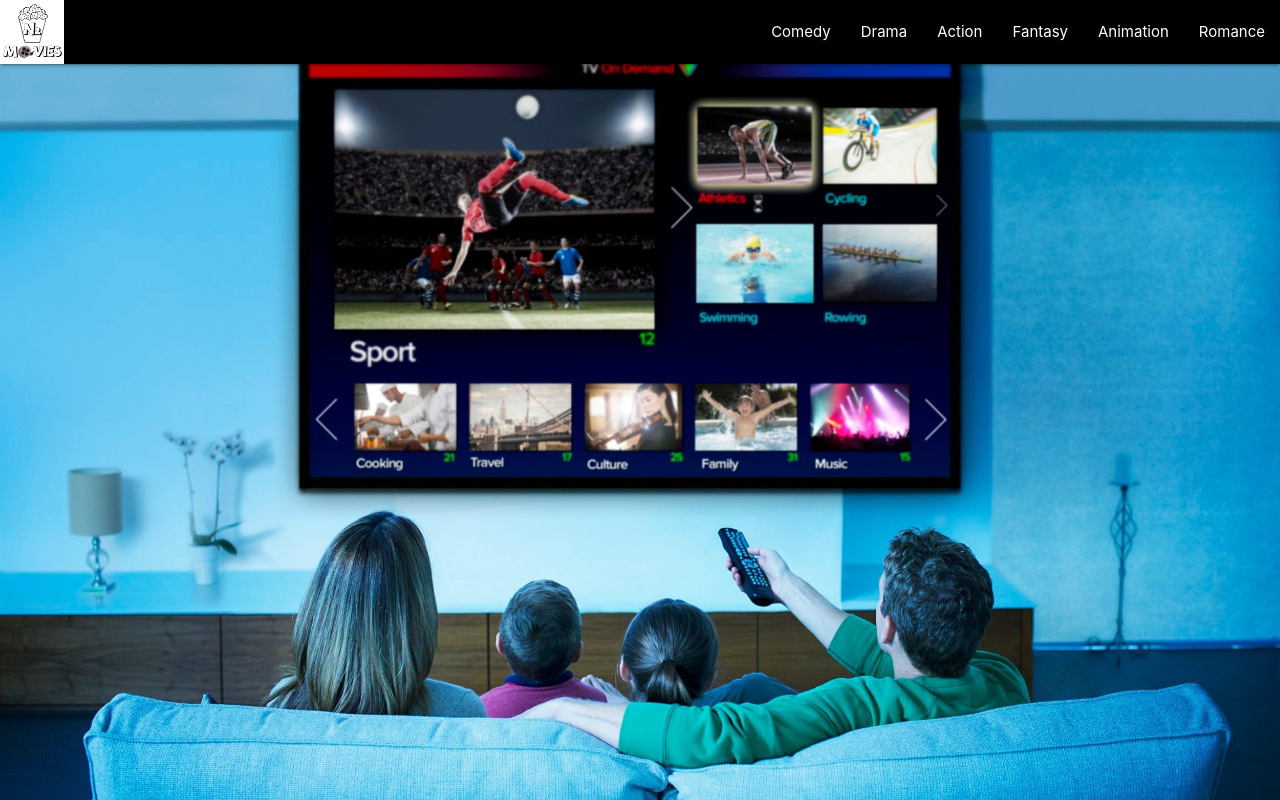
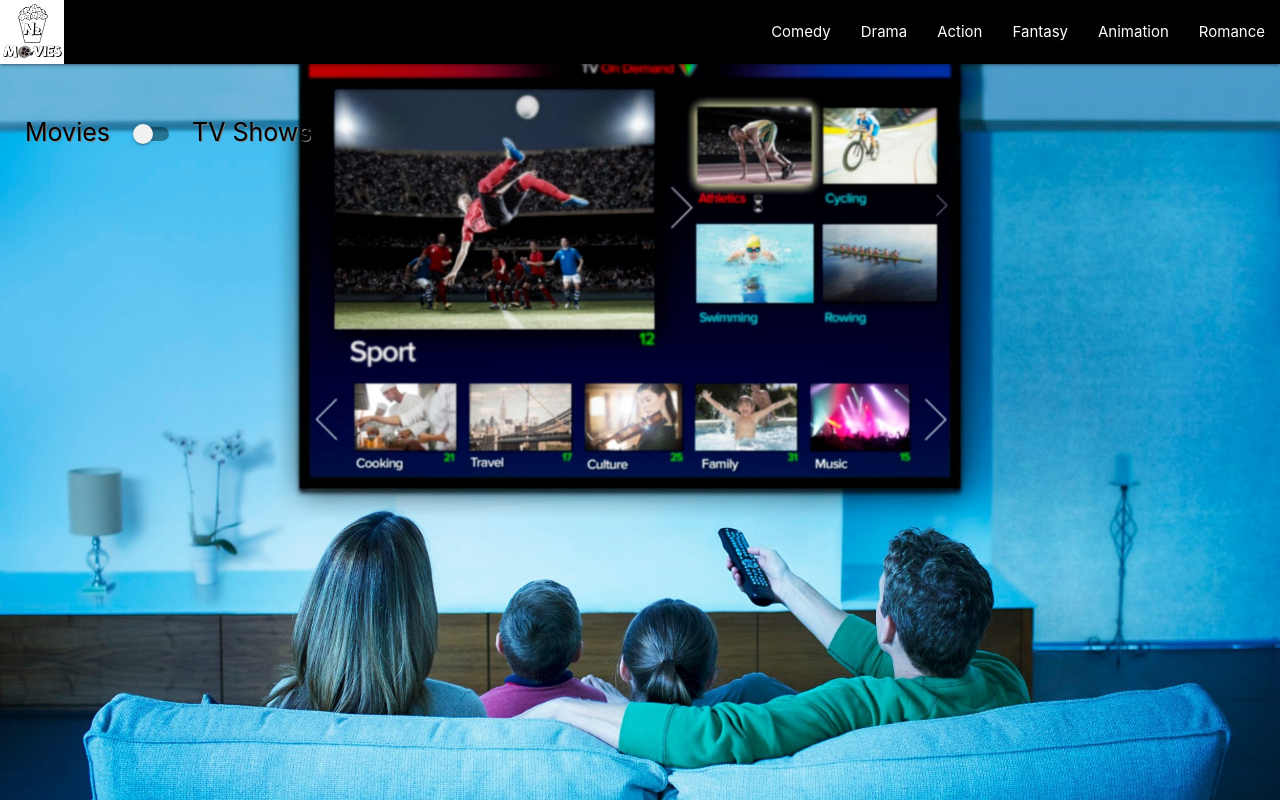
Before and after one commit to katjones23/N2Movies, a plain HTML site: page index.html in a window 1280 px wide. Drawn offline with nearby package versions, Linux system fonts and the light colour scheme.

Commit message:
feat:added the switchMode to the layout

```diff
--- a/index.css
+++ b/index.css
@@ -19,3 +19,15 @@ body {
   width: 100%;
   height: 100vh;
 }
+
+.switch-mode{
+  margin-top: 50px;
+  margin-left: 25px;
+
+}
+
+.switch-text{
+  color: black;
+  font-size: 25px;
+  text-shadow: 1px 1px gray;
+}
--- a/index.html
+++ b/index.html
@@ -43,7 +43,16 @@
       </ul>
     </div>
   </nav>
-
+  <section class="switch-mode">
+    <div class="switch">
+      <label class="switch-text">
+        Movies
+        <input type="checkbox">
+        <span class="lever"></span>
+        TV Shows
+      </label>
+    </div>
+  </section>
 
 </body>
 
```
